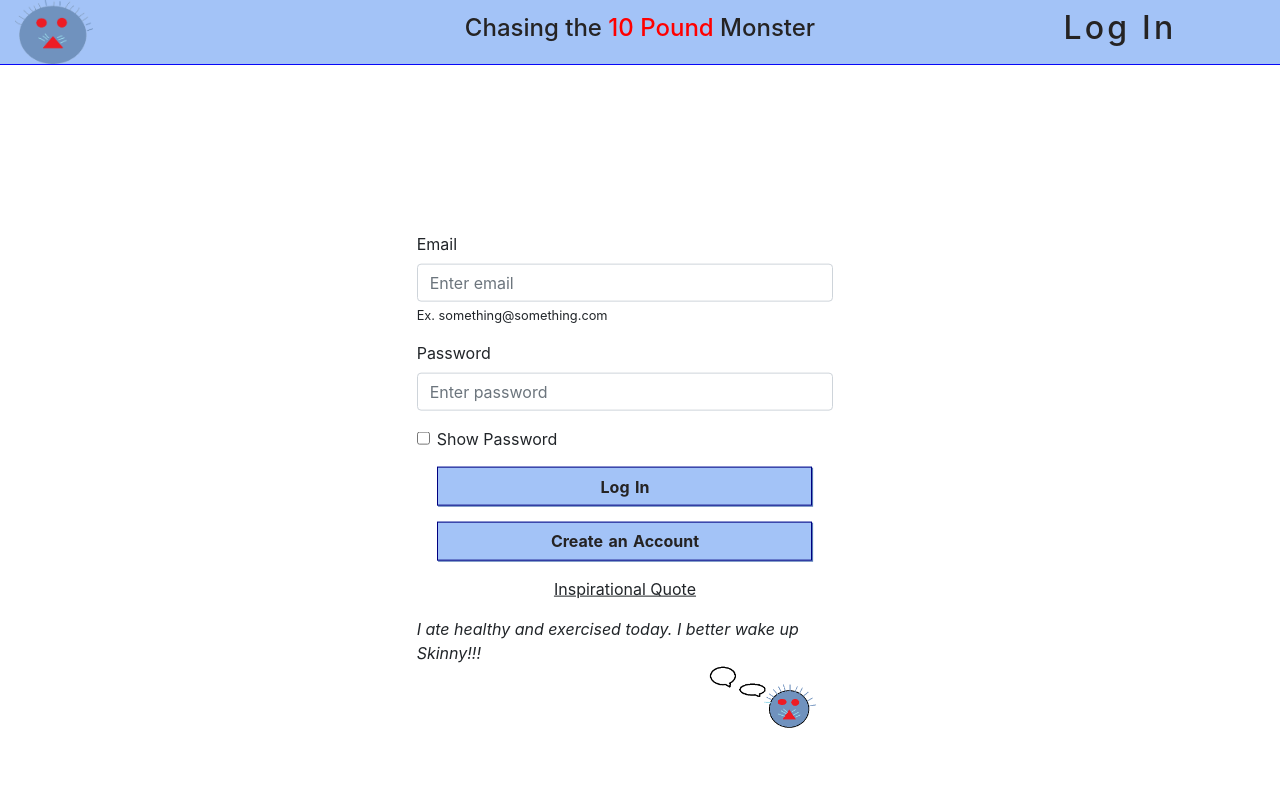
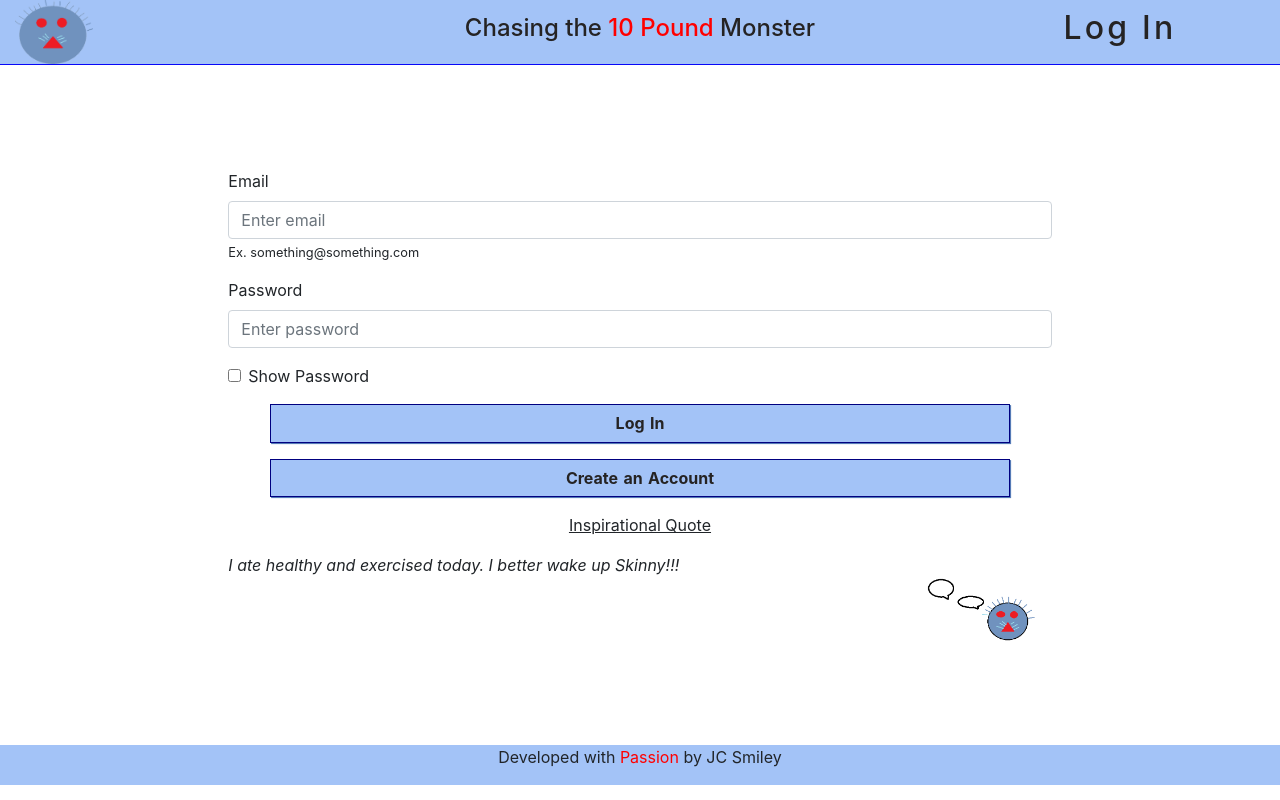
Before and after one commit to jcsmileyjr/chasingtenpounds, a React (Create React App) app: page /logIn in a window 1280 px wide. Built offline with nearby package versions, Linux system fonts and the light colour scheme.

Commit message:
Refactor styling for LogInPageBody and added Footer
- Use WeighInBody template to convert "Absolute" CSS to a flex box design. This solved the bug of footer not working with using the absolute css.

```diff
--- a/src/components/LogInPageBody.css
+++ b/src/components/LogInPageBody.css
@@ -1,10 +1,23 @@
-/*Display the forms in the center of the page */
-@media screen and (min-width: 576px) {
-    .centerForm {
-        position: absolute;
-        left: 50%;
-        top: 60%;
-        transform: translate(-50%, -50%);
+
+.logInBody {
+    flex:1 0 auto;/*Help push the footer down*/
+    min-height:auto;/*Help push the footer down*/
+    display: flex;/*center the elements*/
+    align-content: center;/*center the elements*/
+}
+
+
+.logInPageLayout {
+    display: flex;
+    flex-direction: column;
+    min-height: 90vh;
+}
+
+/* For screens 575 or higher change the height to affect the footer
+*/
+@media screen and (max-width: 575px) {
+    .logInPageLayout {
+        min-height: 78vh;
     }
 }
 
--- a/src/components/LogInPageBody.js
+++ b/src/components/LogInPageBody.js
@@ -5,6 +5,7 @@ import {Container, Row, Col, Form, Image} from 'react-bootstrap';
 import './LogInPageBody.css';
 import BlueButton from '../components/BlueButton';
 import monsterQuote from '../assets/images/monsterQuote.png';
+import Footer from '../components/LandingPageFooter';
 
 const LogInPageBody = () => {
     /*FOR TESTING ONLY */
@@ -12,8 +13,8 @@ const LogInPageBody = () => {
         console.log("WIP: Testing that the button works!");
     }
     return(
-        <Container fluid={true} >
-            <Row className="centerForm">
+        <Container fluid={true} className="logInPageLayout">
+            <Row className="logInBody">
                 <Col xs={12} sm={{ span: 8, offset: 2 }}>
                     <Form>
                         <Form.Group controlId="UserEmail">
@@ -48,6 +49,7 @@ const LogInPageBody = () => {
                     </article>
                 </Col>
             </Row>
+            <Row><Footer /></Row>
         </Container>
     );
 }
```
